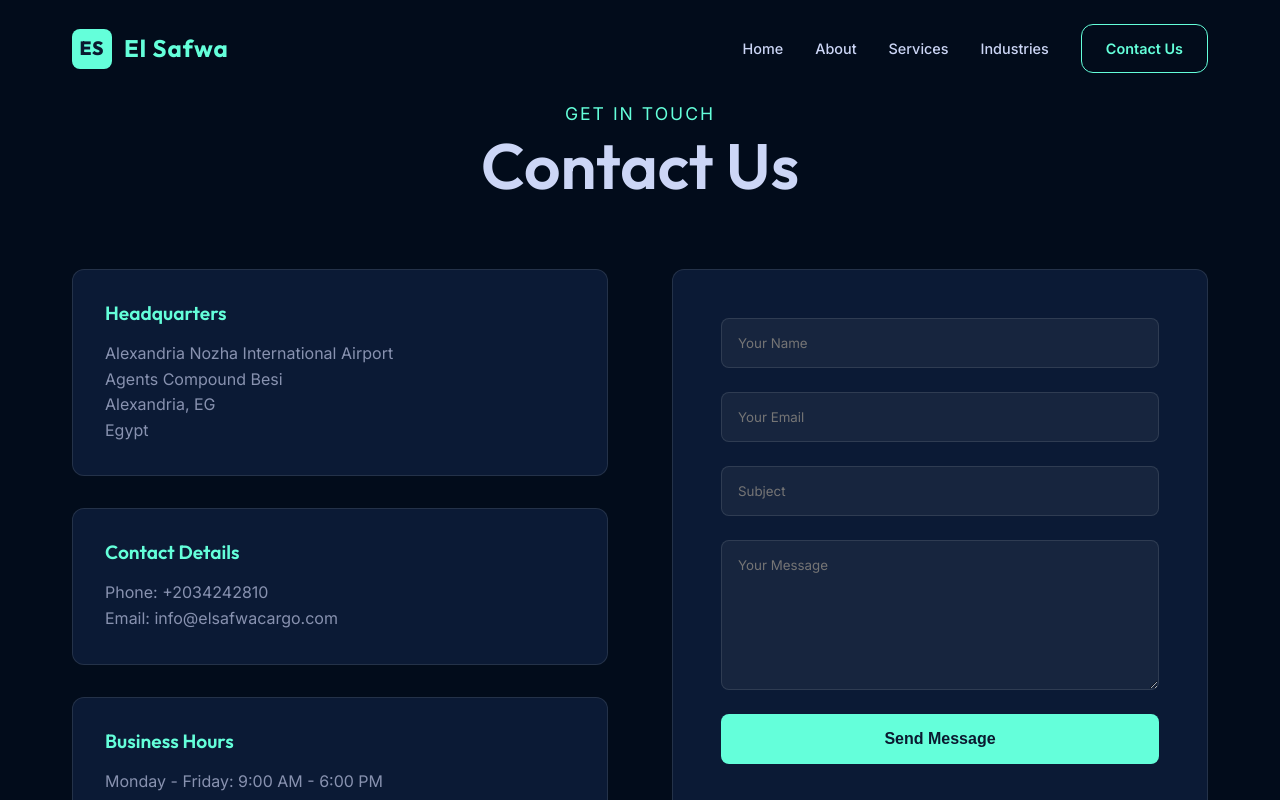
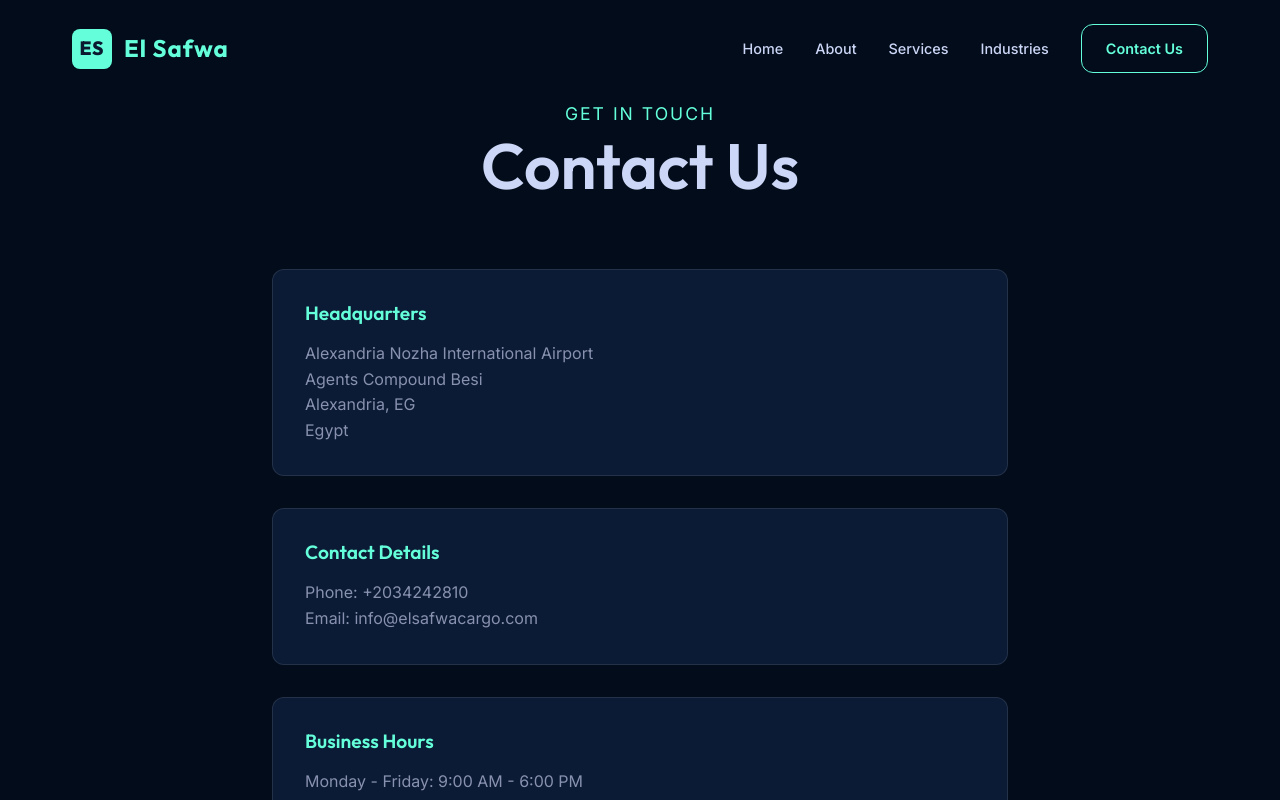
Before and after one commit to El-Safwa-Cargo-and-Export/website, a React (Create React App) app: page /contact in a window 1280 px wide. Shown: the top 800 px of the page. Built offline with nearby package versions, Linux system fonts and the light colour scheme.

Commit message:
Remove contact form temporarily

```diff
--- a/src/pages/Contact.tsx
+++ b/src/pages/Contact.tsx
@@ -28,14 +28,12 @@ const Subtitle = styled.p`
 `;
 
 const ContactGrid = styled.div`
-  display: grid;
-  grid-template-columns: 1fr 1fr;
+  display: flex;
+  flex-direction: column;
   gap: 4rem;
   padding: 0 2rem;
-
-  @media (max-width: 768px) {
-    grid-template-columns: 1fr;
-  }
+  max-width: 800px;
+  margin: 0 auto;
 `;
 
 const ContactInfo = styled.div`
@@ -63,71 +61,7 @@ const InfoBox = styled.div`
   }
 `;
 
-const Form = styled.form`
-  display: flex;
-  flex-direction: column;
-  gap: 1.5rem;
-  background: var(--bg-surface);
-  padding: 3rem;
-  border-radius: var(--border-radius);
-  border: var(--glass-border);
-`;
-
-const Input = styled.input`
-  width: 100%;
-  padding: 1rem;
-  background: rgba(255,255,255,0.05);
-  border: 1px solid rgba(255,255,255,0.1);
-  border-radius: 8px;
-  color: var(--text-main);
-  font-family: var(--font-sans);
-
-  &:focus {
-    outline: none;
-    border-color: var(--secondary);
-  }
-`;
-
-const TextArea = styled.textarea`
-  width: 100%;
-  padding: 1rem;
-  background: rgba(255,255,255,0.05);
-  border: 1px solid rgba(255,255,255,0.1);
-  border-radius: 8px;
-  color: var(--text-main);
-  font-family: var(--font-sans);
-  min-height: 150px;
-  resize: vertical;
-
-  &:focus {
-    outline: none;
-    border-color: var(--secondary);
-  }
-`;
-
-const SubmitButton = styled.button`
-  background: var(--secondary);
-  color: var(--primary);
-  border: none;
-  padding: 1rem;
-  border-radius: 8px;
-  font-weight: bold;
-  font-size: 1rem;
-  cursor: pointer;
-  transition: var(--transition);
-
-  &:hover {
-    transform: translateY(-2px);
-    box-shadow: 0 4px 15px rgba(100, 255, 218, 0.2);
-  }
-`;
-
 function Contact() {
-  const handleSubmit = (e: React.FormEvent) => {
-    e.preventDefault();
-    alert('Thank you for contacting us! We will get back to you shortly.');
-  };
-
   return (
     <PageContainer className="animate-fade-in">
       <HeaderSection>
@@ -162,14 +96,6 @@ function Contact() {
             </p>
           </InfoBox>
         </ContactInfo>
-
-        <Form onSubmit={handleSubmit}>
-          <Input type="text" placeholder="Your Name" required />
-          <Input type="email" placeholder="Your Email" required />
-          <Input type="text" placeholder="Subject" required />
-          <TextArea placeholder="Your Message" required />
-          <SubmitButton type="submit">Send Message</SubmitButton>
-        </Form>
       </ContactGrid>
     </PageContainer>
   );
```
Also changed, not shown: 1 other file (tests, documents, lock files or other folders).
